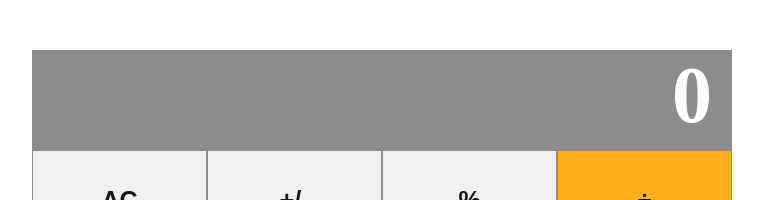
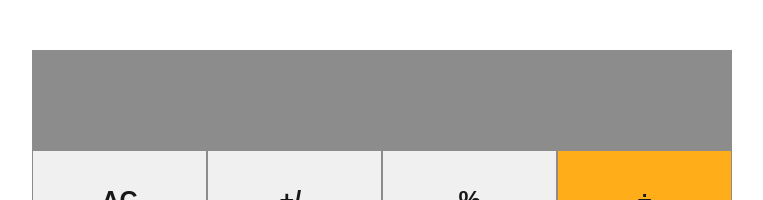
Before and after one commit to vieiramanda11/react-calculator, a React (Create React App) app: page / in a window 1280 px wide. Shown: the top 200 px of the page, without its empty margins (258-1021 px from the left). Built offline with nearby package versions, Linux system fonts and the light colour scheme.

Commit message:
destructuring button panel

```diff
--- a/src/components/App.js
+++ b/src/components/App.js
@@ -16,7 +16,7 @@ const App = () => {
 
   return (
     <div className="app">
-      <Display result={state.next || state.total || 0} />
+      <Display result={state.next || state.total} />
       <ButtonPanel clickHandler={handleClick} />
     </div>
   );
--- a/src/components/ButtonPanel.js
+++ b/src/components/ButtonPanel.js
@@ -2,8 +2,7 @@ import React from 'react';
 import PropTypes from 'prop-types';
 import Button from './Button';
 
-const ButtonPanel = (props) => {
-  const { clickHandler } = props;
+const ButtonPanel = ({ clickHandler }) => {
   const handleClick = (buttonName) => {
     clickHandler(buttonName);
   };
```
